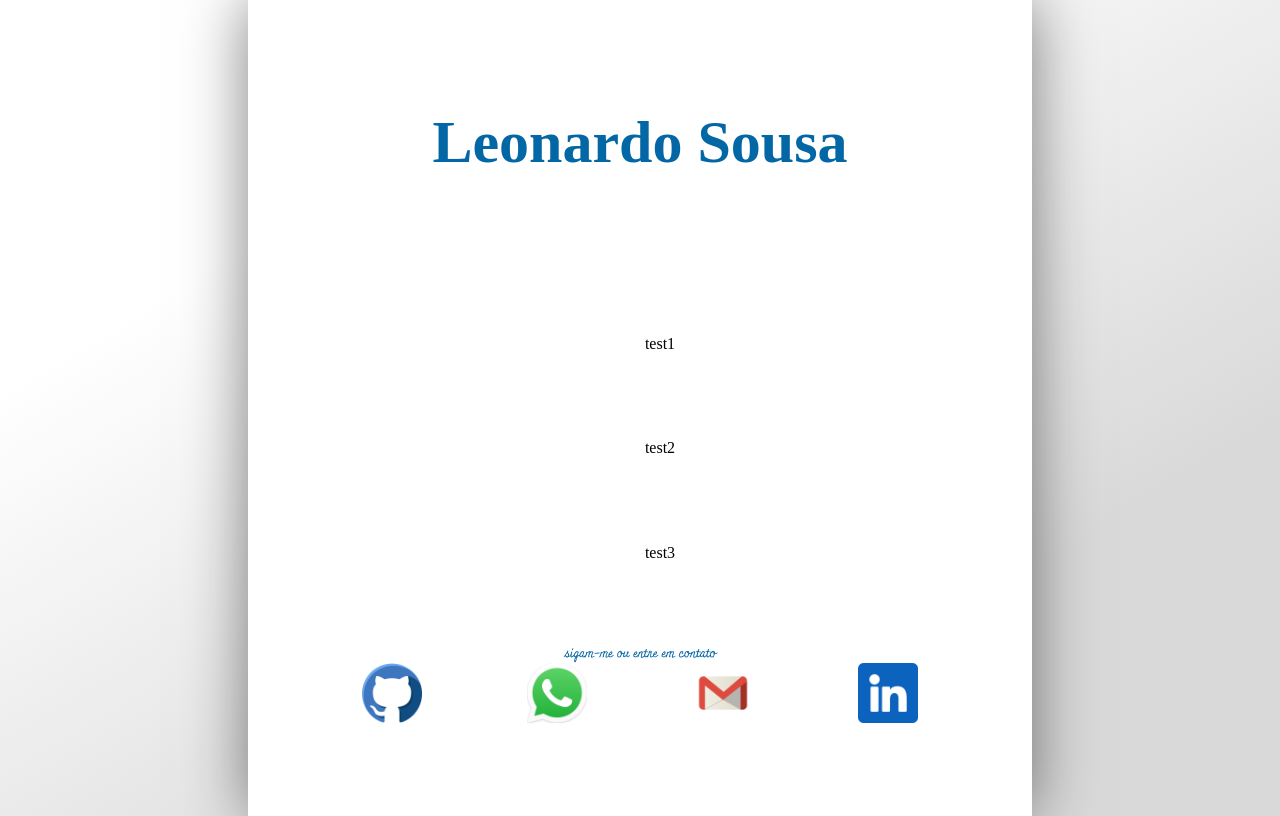
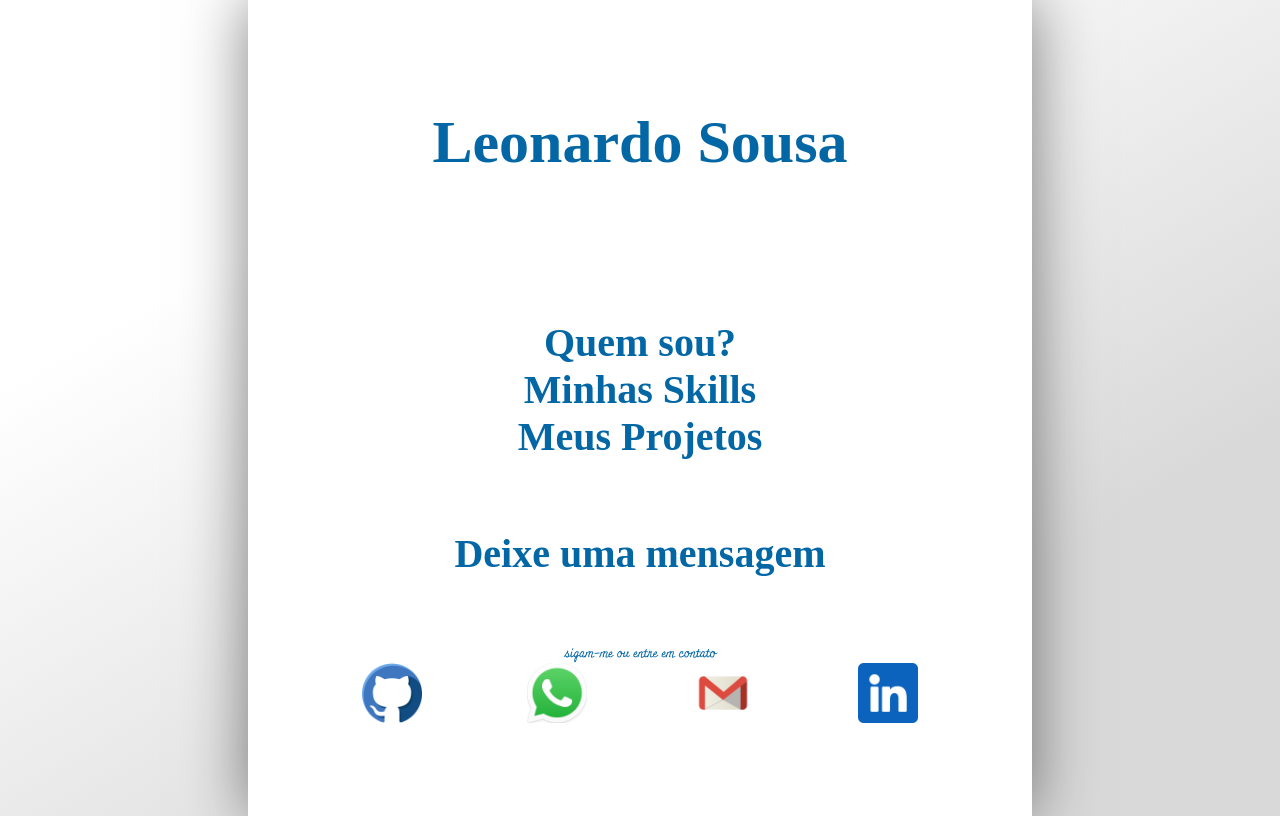
Before and after one commit to LeonardoSousa89/LeonardoSousa89, an Angular app in the folder site/portfolio/: page / in a window 1280 px wide. Built offline with nearby package versions, Linux system fonts and the light colour scheme; a web font is replaced by a local one.

Commit message:
'@v1.0.64'

```diff
--- a/site/portfolio/src/app/components/header/header.component.html
+++ b/site/portfolio/src/app/components/header/header.component.html
@@ -1,5 +1,4 @@
 <header class="header">
 
-    <!-- <img class="titulo" src="../../../assets/Leonardo Sousa.png" alt="Titulo da imagem" > -->
     <h2 class="titulo">Leonardo Sousa</h2>
 </header>
--- a/site/portfolio/src/app/components/header/header.component.scss
+++ b/site/portfolio/src/app/components/header/header.component.scss
@@ -3,6 +3,7 @@
 .header{
 
     margin-top: $hundred_pixel;
+
     @include display(flex, row, center, center, none, none, none);
 
     .titulo{
--- a/site/portfolio/src/app/pages/leonardo-sousa/leonardo-sousa.component.html
+++ b/site/portfolio/src/app/pages/leonardo-sousa/leonardo-sousa.component.html
@@ -3,9 +3,17 @@
 
         <app-header></app-header>
         <main>
-           <ul class="test">test1</ul>
-           <ul class="test">test2</ul>
-           <ul class="test">test3</ul>
+
+            <div class="pages">
+                <strong class="test">Quem sou?</strong>
+                <strong class="test">Minhas Skills</strong>
+                <strong class="test">Meus Projetos</strong>
+            </div>
+
+            <div class="page-form">
+                <strong class="test">Deixe uma mensagem</strong>
+            </div>
+
         </main>
         <app-footer></app-footer>
     </div>
--- a/site/portfolio/src/app/pages/leonardo-sousa/leonardo-sousa.component.scss
+++ b/site/portfolio/src/app/pages/leonardo-sousa/leonardo-sousa.component.scss
@@ -9,6 +9,7 @@
         background:$light;
         box-shadow: 0 0 60px rgba($color: #000000, $alpha: 0.5);
         padding: 1vh;
+
         @include dimension($small_width, $full_height);
 
         @include display(grid,
@@ -30,6 +31,18 @@
             // @include test(1px solid black);
             @include display(flex, column, space-evenly, center, none, none, none);
             grid-area: main;
+
+            color: $ocean;
+
+            .pages{
+                @include display(flex, column, center, center, none, none, none);
+                font-size: calc($hundred_pixel * 0.4);
+                cursor: $pointer;
+            }
+            .page-form{
+                font-size: calc($hundred_pixel * 0.4);
+                cursor: $pointer;
+            }
         }
 
         app-footer{
```
Also changed, not shown: 1 other file (tests, documents, lock files or other folders).
